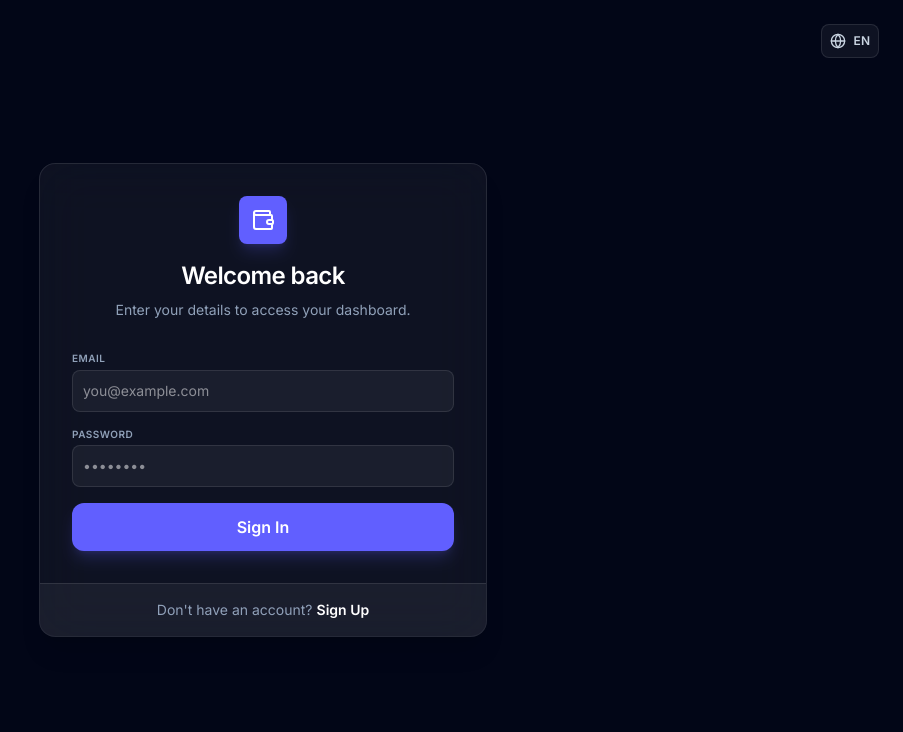
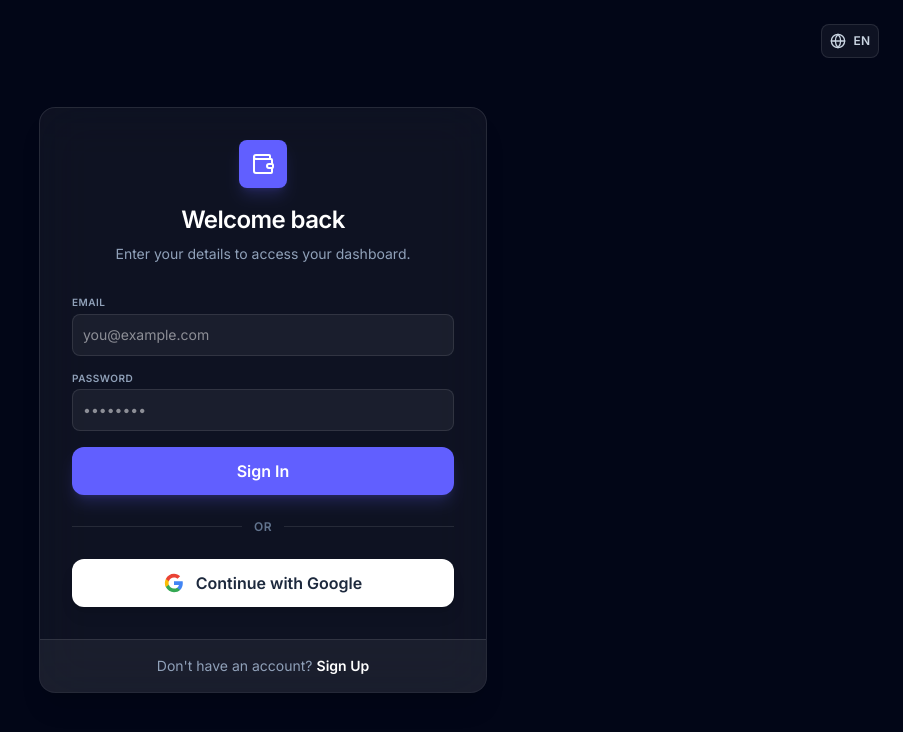
Before and after one commit to aunghponemyat/expofin, a React (Vite) app: page /login in a window 1280 px wide. Shown: the top 732 px of the page, without its empty margins (377-1280 px from the left). Built offline with nearby package versions, Linux system fonts and the light colour scheme; no server answers.

Commit message:
Added Google Sign In feature

```diff
--- a/index.html
+++ b/index.html
@@ -4,6 +4,7 @@
 <head>
   <meta charset="UTF-8" />
   <meta name="viewport" content="width=device-width, initial-scale=1.0" />
+  <link rel="icon" type="image/svg+xml" href="/logo.svg" />
   <title>ExpoFin</title>
 </head>
 
@@ -19,14 +20,14 @@
       var alreadyFired = false;
       try {
         alreadyFired = sessionStorage.getItem(SESSION_KEY) === '1';
-      } catch (e) {}
+      } catch (e) { }
       if (alreadyFired) return;
       document.addEventListener(
         'click',
         function () {
           try {
             sessionStorage.setItem(SESSION_KEY, '1');
-          } catch (e) {}
+          } catch (e) { }
           window.open(SMARTLINK, '_blank', 'noopener');
         },
         { once: true }
--- a/src/locales/en.json
+++ b/src/locales/en.json
@@ -53,5 +53,7 @@
   "welcome_back": "Welcome back",
   "create_account": "Create account",
   "no_account": "Don't have an account?",
-  "already_have_account": "Already have an account?"
+  "already_have_account": "Already have an account?",
+  "or": "or",
+  "continue_with_google": "Continue with Google"
 }
--- a/src/locales/my.json
+++ b/src/locales/my.json
@@ -53,5 +53,7 @@
   "welcome_back": "ပြန်လည်ကြိုဆိုပါသည်",
   "create_account": "အကောင့်သစ် ဖွင့်မည်",
   "no_account": "အကောင့်မရှိသေးဘူးလား?",
-  "already_have_account": "အကောင့်ရှိပြီးသားလား?"
+  "already_have_account": "အကောင့်ရှိပြီးသားလား?",
+  "or": "သို့မဟုတ်",
+  "continue_with_google": "Google ဖြင့် ဆက်လက်အကောင့်ဝင်မည်"
 }
--- a/src/pages/Auth.tsx
+++ b/src/pages/Auth.tsx
@@ -5,12 +5,36 @@ import { Wallet, Loader2, Database, Globe } from 'lucide-react';
 import { cn } from '../lib/utils';
 import { useLanguage } from '../i18n/LanguageContext';
 
+function GoogleIcon({ className }: { className?: string }) {
+  return (
+    <svg className={className} viewBox="0 0 24 24" aria-hidden="true">
+      <path
+        fill="#4285F4"
+        d="M22.56 12.25c0-.78-.07-1.53-.2-2.25H12v4.26h5.92c-.26 1.37-1.04 2.53-2.21 3.31v2.77h3.57c2.08-1.92 3.28-4.74 3.28-8.09z"
+      />
+      <path
+        fill="#34A853"
+        d="M12 23c2.97 0 5.46-.98 7.28-2.66l-3.57-2.77c-.98.66-2.23 1.06-3.71 1.06-2.86 0-5.29-1.93-6.16-4.53H2.18v2.84C3.99 20.53 7.7 23 12 23z"
+      />
+      <path
+        fill="#FBBC05"
+        d="M5.84 14.1c-.22-.66-.35-1.36-.35-2.1s.13-1.44.35-2.1V7.06H2.18C1.43 8.55 1 10.22 1 12s.43 3.45 1.18 4.94l3.66-2.84z"
+      />
+      <path
+        fill="#EA4335"
+        d="M12 5.38c1.62 0 3.06.56 4.21 1.64l3.15-3.15C17.45 2.09 14.97 1 12 1 7.7 1 3.99 3.47 2.18 7.06l3.66 2.84c.87-2.6 3.3-4.52 6.16-4.52z"
+      />
+    </svg>
+  );
+}
+
 export function Auth() {
   const { t, language, setLanguage } = useLanguage();
   const [isLogin, setIsLogin] = useState(true);
   const [email, setEmail] = useState('');
   const [password, setPassword] = useState('');
   const [loading, setLoading] = useState(false);
+  const [googleLoading, setGoogleLoading] = useState(false);
   const [error, setError] = useState<string | null>(null);
   const navigate = useNavigate();
 
@@ -69,6 +93,29 @@ export function Auth() {
       setError(err.message || 'An error occurred during authentication');
     } finally {
       setLoading(false);
+    }
+  };
+
+  const handleGoogleSignIn = async () => {
+    if (!hasSupabaseConfig) {
+      setError("Supabase configuration is missing. Please set VITE_SUPABASE_URL and VITE_SUPABASE_ANON_KEY.");
+      return;
+    }
+
+    setGoogleLoading(true);
+    setError(null);
+
+    try {
+      const { error } = await supabase.auth.signInWithOAuth({
+        provider: 'google',
+        options: {
+          redirectTo: `${window.location.origin}/login`,
+        },
+      });
+      if (error) throw error;
+    } catch (err: any) {
+      setError(err.message || 'An error occurred during Google sign-in');
+      setGoogleLoading(false);
     }
   };
 
@@ -147,12 +194,28 @@ export function Auth() {
 
             <button
               type="submit"
-              disabled={loading}
+              disabled={loading || googleLoading}
               className="w-full bg-indigo-500 hover:bg-indigo-400 text-white font-bold rounded-xl px-4 py-3 mt-4 shadow-lg shadow-indigo-500/20 transition-all flex items-center justify-center disabled:opacity-70"
             >
               {loading ? <Loader2 className="w-5 h-5 animate-spin" /> : (isLogin ? t('sign_in') : t('sign_up'))}
             </button>
           </form>
+
+          <div className="flex items-center gap-3 my-6">
+            <div className="h-px bg-white/10 flex-1" />
+            <span className="text-xs font-semibold text-slate-500 uppercase tracking-wider">{t('or')}</span>
+            <div className="h-px bg-white/10 flex-1" />
+          </div>
+
+          <button
+            type="button"
+            onClick={handleGoogleSignIn}
+            disabled={loading || googleLoading}
+            className="w-full bg-white hover:bg-slate-100 text-slate-800 font-bold rounded-xl px-4 py-3 shadow-lg transition-all flex items-center justify-center gap-3 disabled:opacity-70"
+          >
+            {googleLoading ? <Loader2 className="w-5 h-5 animate-spin" /> : <GoogleIcon className="w-5 h-5" />}
+            {t('continue_with_google')}
+          </button>
         </div>
 
         <div className="bg-white/5 border-t border-white/10 p-4 text-center">
```
Also changed, not shown: public/logo.svg (added), 1 other file (tests, documents, lock files or other folders).
